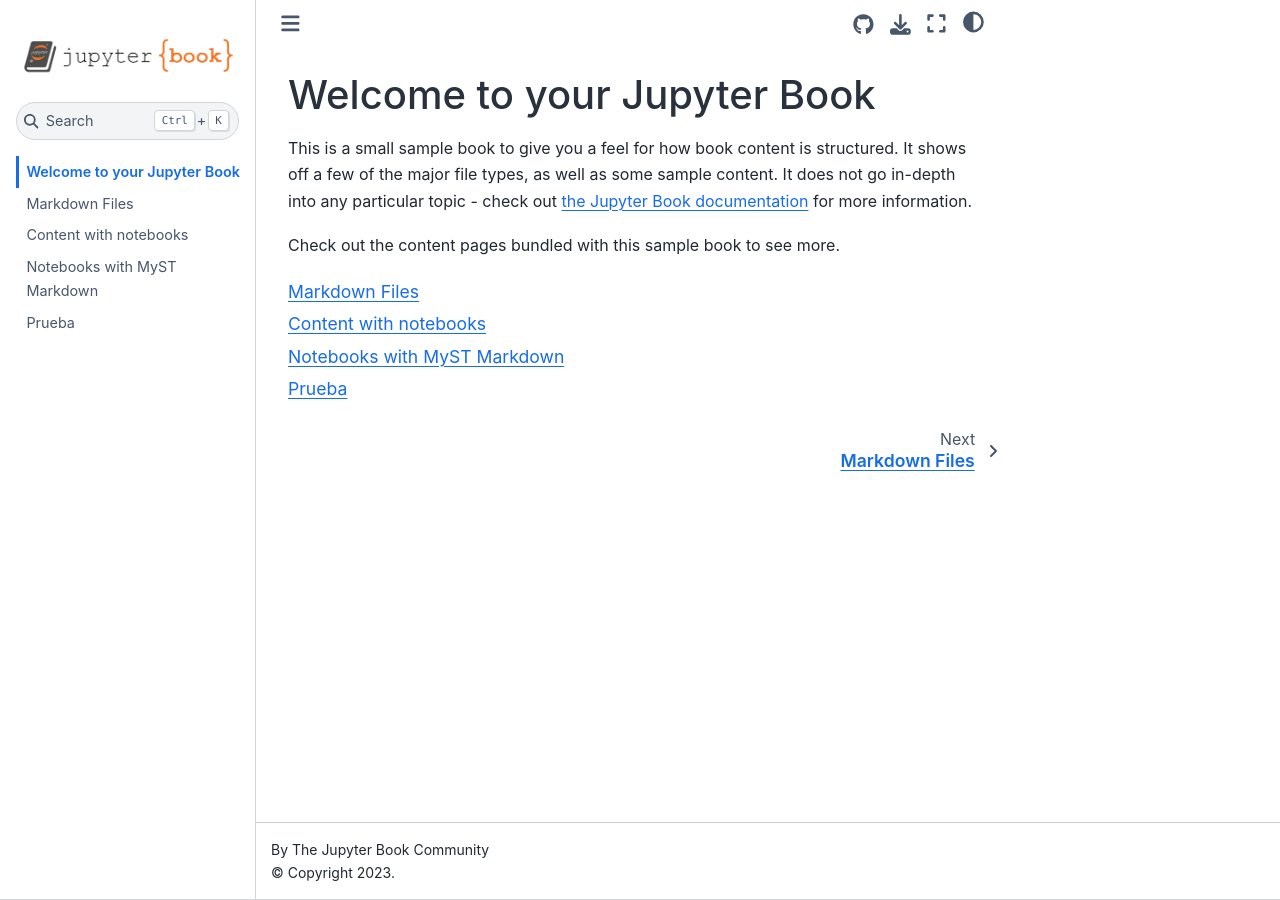
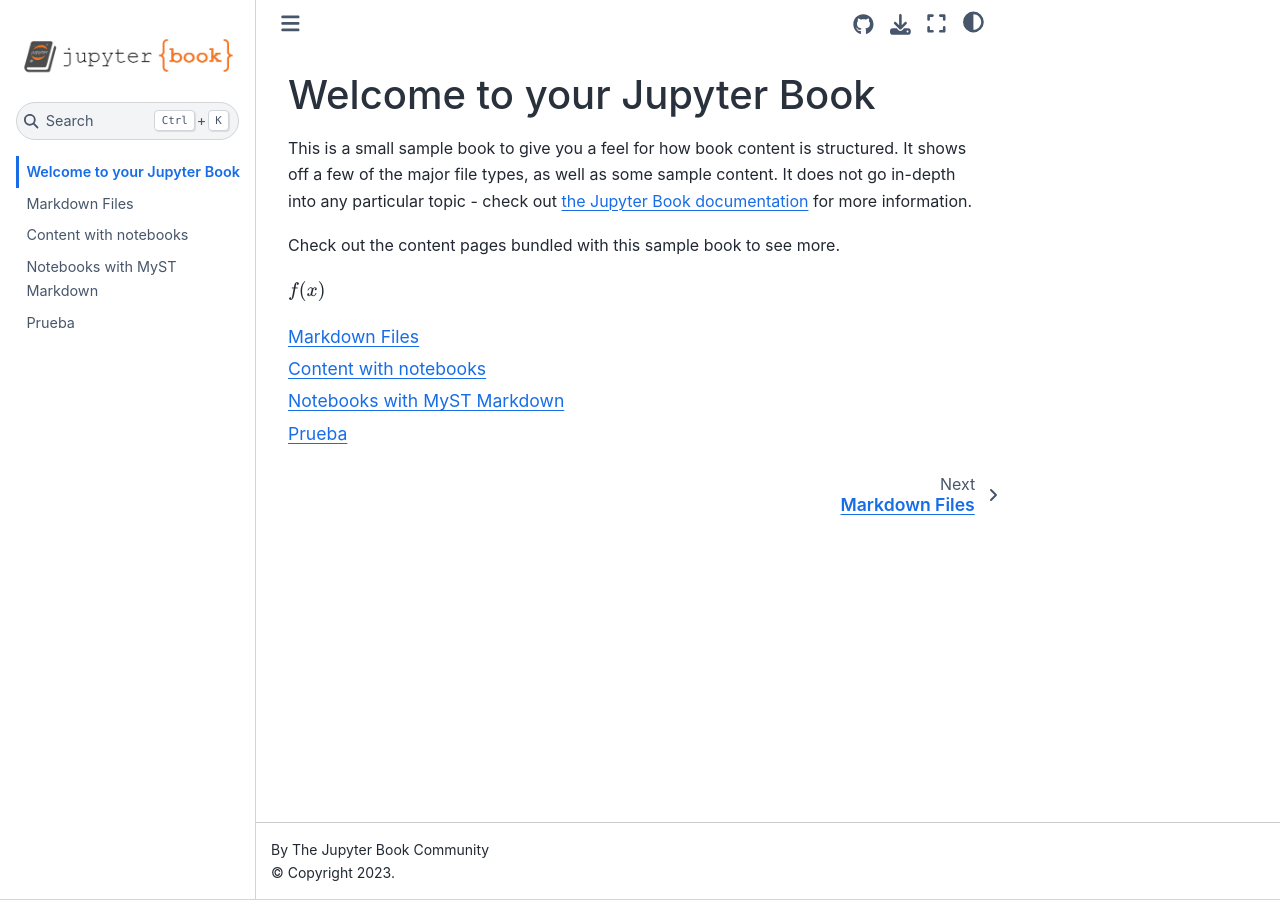
Before and after one commit to jmmarinr/LabIntegrado, a Jupyter Book: the page built from intro.md, in a window 1280 px wide. Built offline with Jupyter Book 1.0.4 settings and Sphinx 7.4.7 and the Sphinx Book theme 1.1.4, drawn with Linux system fonts in a browser that asks for light colours.

````diff
--- a/intro.md
+++ b/intro.md
@@ -7,5 +7,7 @@ It does not go in-depth into any particular topic - check out [the Jupyter Book
 
 Check out the content pages bundled with this sample book to see more.
 
+$f(x)$
+
 ```{tableofcontents}
 ```
````
